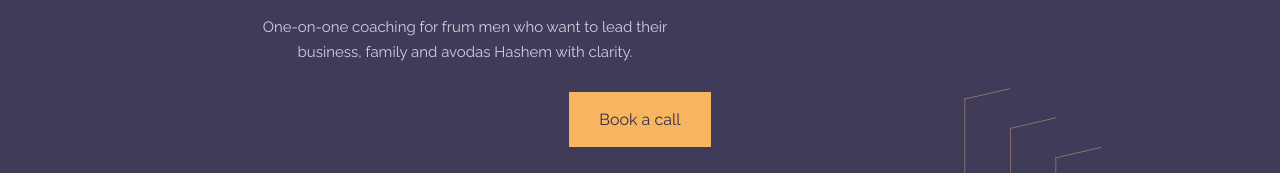
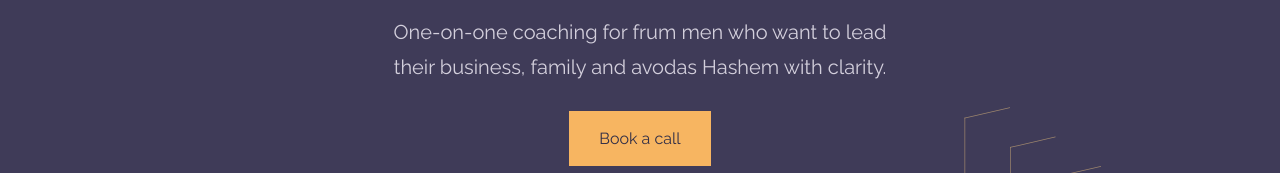
Before and after one commit to coach-chaim/coachchaim-preview, a plain HTML site: page index.html in a window 1280 px wide. Shown: the part 584-757 px from the top of the page. Drawn offline with Linux system fonts and the light colour scheme; a web font is replaced by a local one.

Commit message:
Center opening line, match tagline size

```diff
--- a/style.css
+++ b/style.css
@@ -47,6 +47,6 @@ h1 .he{font-size:calc(var(--S) * .78);margin-top:calc(var(--S) * .22)}
 @media(min-width:681px) and (max-width:1000px){.brandline{display:block}.brandline img{height:36px}.wordmark{font-size:27px}nav{gap:14px;font-size:11px}.nav-book{padding:11px 12px}}
 @media(min-width:681px) and (max-height:800px){.hero-art{transform:scale(.7) skewY(-13deg);transform-origin:right bottom;right:48px}}@media(min-width:681px) and (max-width:1000px){.hero-art{transform:scale(.6) skewY(-13deg);transform-origin:right bottom;right:24px}}
 
-.hero-who{font-size:15px;line-height:1.7;max-width:440px;margin-top:18px;color:var(--muted)}
+.hero-who{font-size:20px;line-height:1.75;max-width:500px;margin:18px auto 0;color:var(--muted)}
 .hero-call{margin-top:26px}
-@media(max-width:680px){.hero-who{font-size:14px;max-width:280px;margin-top:16px}.hero-call{margin-top:22px}}
+@media(max-width:680px){.hero-who{font-size:17px;line-height:1.8;max-width:280px;margin:16px auto 0}.hero-call{margin-top:22px}}
```
